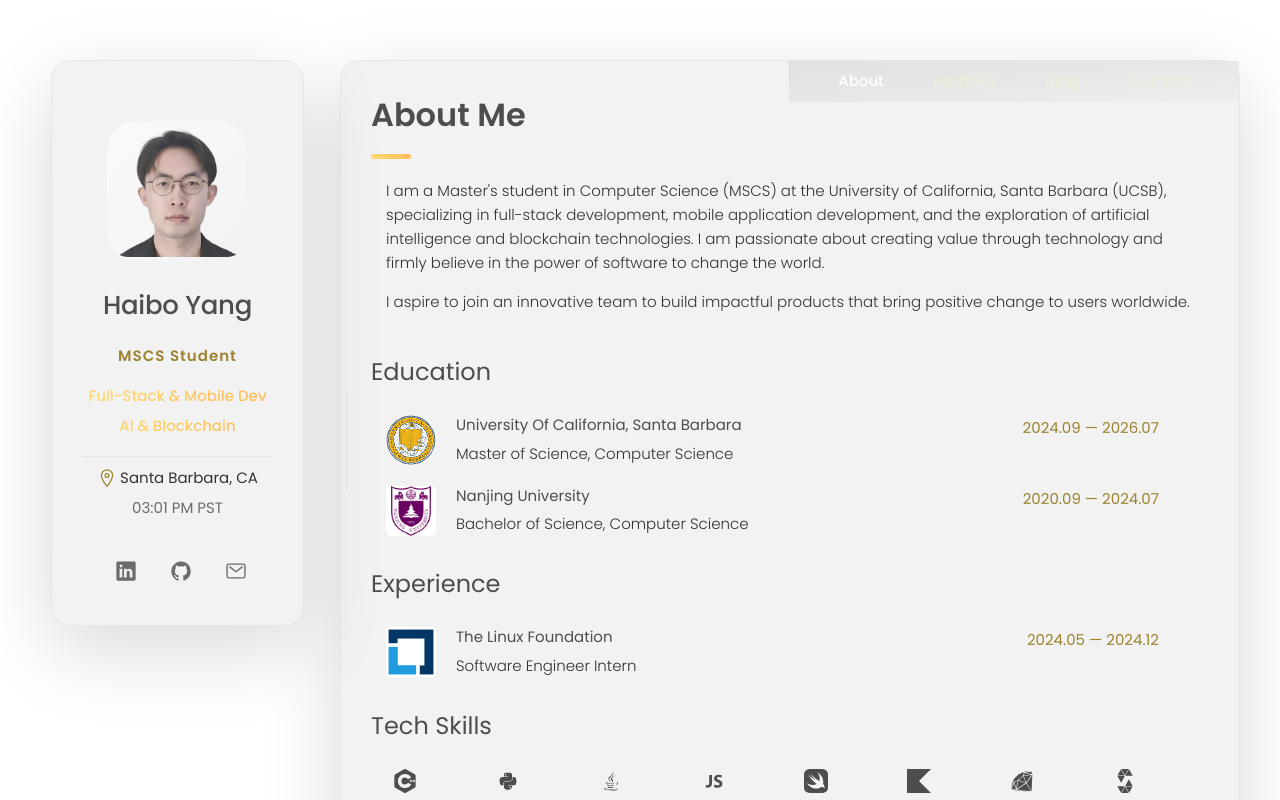
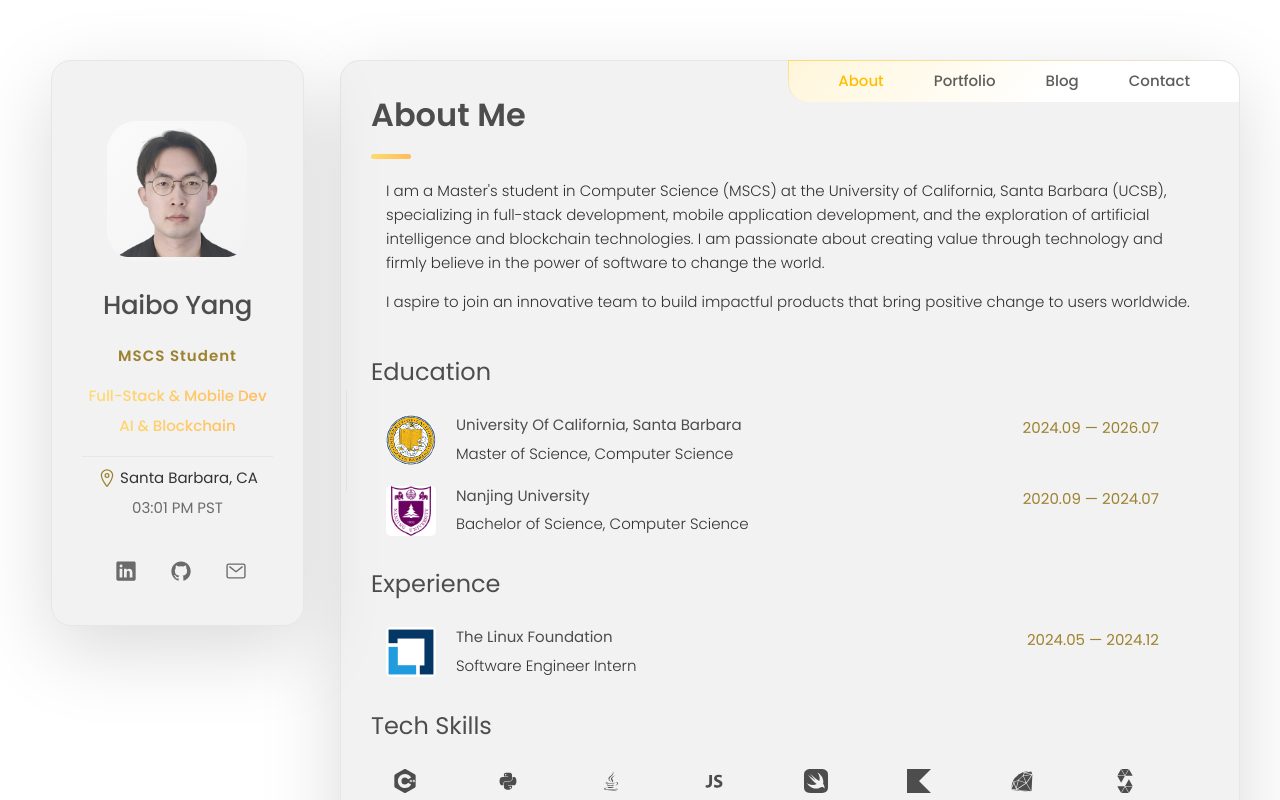
Before and after one commit to YoungHypo/haibo-portfolio, a Next.js app: page / in a window 1280 px wide. Shown: the top 800 px of the page. Built offline with nearby package versions, Linux system fonts and the light colour scheme.

Commit message:
change border of navBar

```diff
--- a/public/assets/css/style.css
+++ b/public/assets/css/style.css
@@ -516,28 +516,22 @@ main {
   bottom: 0;
   left: 0;
   width: 100%;
-  background: var(--border-gradient-onyx);
+  background: var(--bg-gradient-yellow-1);
   padding: 15px 0;
   box-shadow: var(--shadow-2);
   z-index: 5;
   transition: var(--transition-1);
+  border-radius: 0 20px 0 20px;
 }
 
 .navbar::before {
   content: "";
   position: absolute;
   inset: 1px;
-  background: var(--bg-gradient-jet);
+  background: var(--bg-gradient-yellow-2);
   z-index: -1;
   transition: var(--transition-1);
-}
-
-.navbar:hover {
-  background: var(--bg-gradient-yellow-1);
-}
-
-.navbar:hover::before {
-  background: var(--bg-gradient-yellow-2);
+  border-radius: 0 20px 0 20px;
 }
 
 .navbar-list {
@@ -550,7 +544,7 @@ main {
 }
 
 .navbar-link {
-  color: hsla(57, 58%, 88%, 0.656);
+  color: rgb(93, 93, 91);
   font-size: var(--fs-8);
   padding: 10px;
   transition: color var(--transition-1);
@@ -558,11 +552,11 @@ main {
 
 .navbar-link:hover,
 .navbar-link:focus {
+  color: hsla(57, 58%, 88%, 0.656);
+}
+
+.navbar-link.active {
   color: var(--orange-yellow-crayola);
-}
-
-.navbar-link.active {
-  color: hsl(0, 0%, 100%);
   font-weight: var(--fw-500);
 }
 
```
